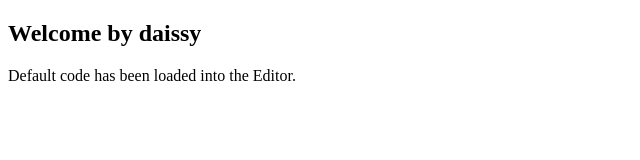
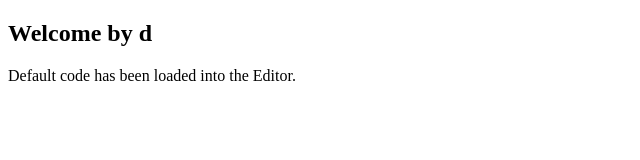
Before and after one commit to darshitabhalla/sample, a plain HTML site: page index.html in a window 1280 px wide. Shown: the full height of the page, 0-640 px from the left. Drawn offline with Linux system fonts and the light colour scheme.

Commit message:
update the name

```diff
--- a/index.html
+++ b/index.html
@@ -6,7 +6,7 @@
 </head>
 
 <body>
-    <h2>Welcome by daissy</h2>
+    <h2>Welcome by d</h2>
     <p>
         Default code has been
         loaded into the Editor.
```
